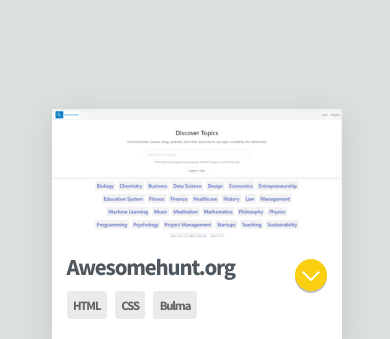
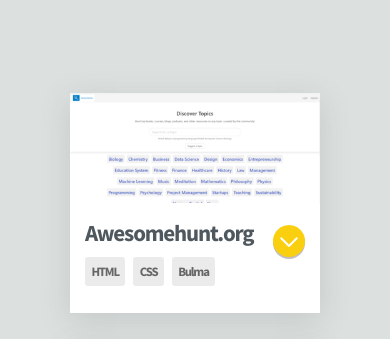
Before and after one commit to SwatiThorat21/Portfolio_SwatiThorat, a plain HTML site: page index.html in a window 390 px wide. Shown: the part 1806-2145 px from the top of the page. Drawn offline with Linux system fonts and the light colour scheme.

Commit message:
responsive css updated

```diff
--- a/card.css
+++ b/card.css
@@ -175,3 +175,14 @@
 div.card.show .flap2 {
   transition: all 0.3s 0.2s ease-out;
 }
+@media only screen and (max-width: 444px) {
+
+  div.card {
+    margin: 1rem;
+    max-width: 250px;
+    width: 250px;
+  }
+  div.card img {
+    max-width: 250px;
+  }
+}
--- a/style.css
+++ b/style.css
@@ -842,7 +842,7 @@
   .projects_heading_sub {
     font-size: 1rem;
   }
-  .arrows{
+  .arrows {
     display: none;
   }
 }
@@ -854,7 +854,11 @@
   .header__main_ham_menu_close {
     left: 23rem;
   }
-
+  .card {
+    margin: 1rem;
+    max-width: 250px;
+    width: 250px;
+  }
 }
 
 @media only screen and (max-width: 400px) {
```
